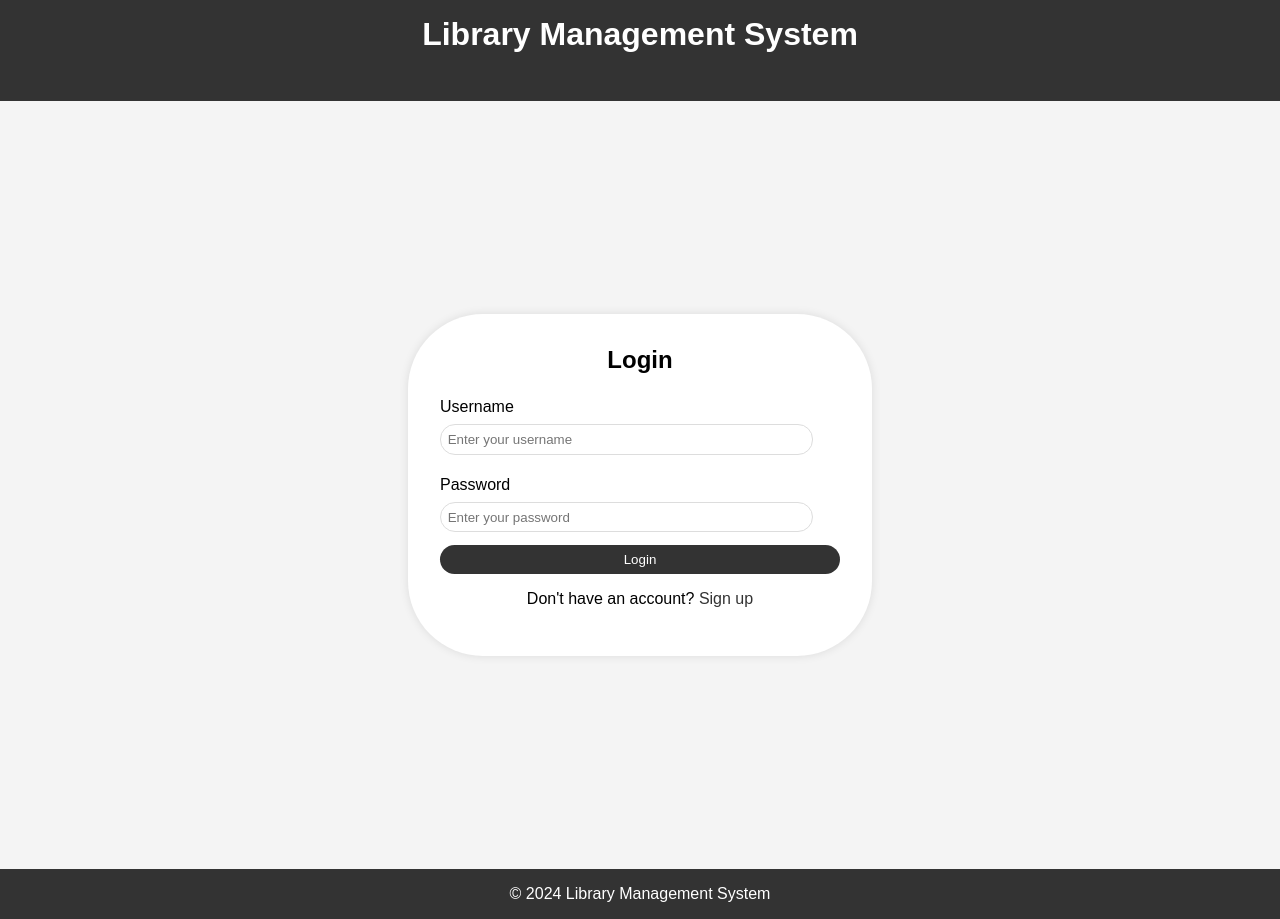
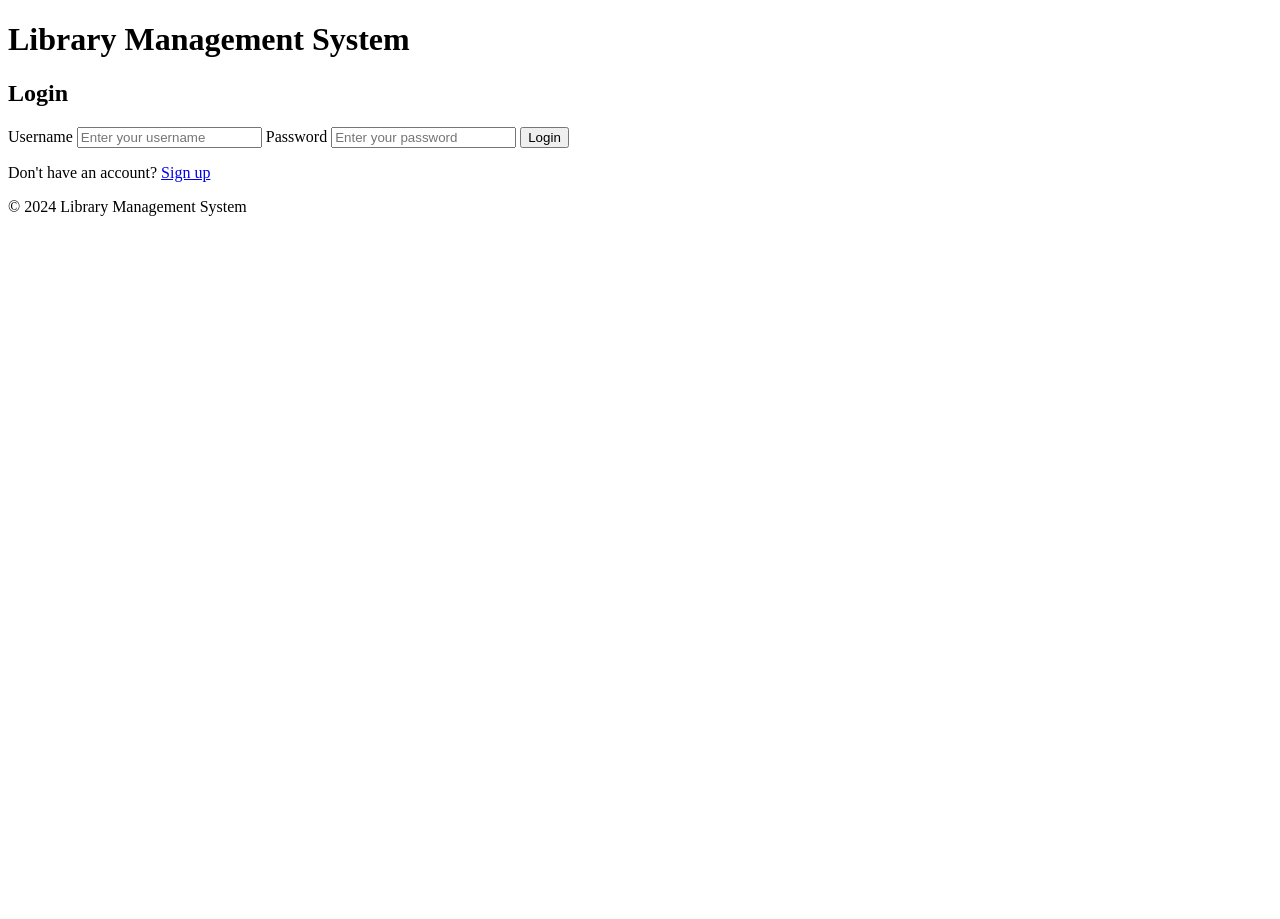
Before and after one commit to Ahmedyehia12/LibraryManagmentSystem, a Flask app: page / in a window 1280 px wide. After the commit the page ends 216 px from the top, so only its background shows below. Run offline with Flask 3, Linux system fonts and the light colour scheme.

Commit message:
Update login.html

```diff
--- a/app/templates/login.html
+++ b/app/templates/login.html
@@ -4,102 +4,6 @@
     <meta charset="UTF-8">
     <meta name="viewport" content="width=device-width, initial-scale=1.0">
     <title>Library Management System - Login</title>
-    <style>
-        /* General Styles */
-        body {
-            font-family: Arial, sans-serif;
-            margin: 0;
-            padding: 0;
-            background-color: #f4f4f4;
-        }
-
-        header {
-            background-color: #333333;
-            color: #fff;
-            padding: 1em 0;
-            text-align: center;
-        }
-
-        main {
-            padding: 1em;
-            display: flex;
-            justify-content: center;
-            align-items: center;
-            height: calc(100vh - 4em); /* Adjust for header and footer */
-        }
-
-        section {
-            background-color: #fff;
-            padding: 2em;
-            border-radius: 75px;
-            box-shadow: 0 0 10px rgba(0, 0, 0, 0.1);
-            width: 100%;
-            max-width: 400px;
-        }
-
-        h1 {
-            margin: 0 0 1em 0;
-            text-align: center;
-        }
-
-        label {
-            display: block;
-            margin: 0.5em 0;
-        }
-
-        input, select {
-            width: calc(100% - 2em);
-            padding: 0.5em;
-            margin-bottom: 1em;
-            border: 1px solid #ddd;
-            border-radius: 15px;
-            box-sizing: border-box;
-        }
-
-        button {
-            background-color: #333;
-            color: #fff;
-            border: none;
-            padding: 0.5em 1em;
-            border-radius: 15px;
-            cursor: pointer;
-            width: 100%;
-        }
-
-        button:hover {
-            background-color: #555;
-        }
-
-        .flash {
-            padding: 10px;
-            margin-bottom: 20px;
-            border-radius: 15px;
-            background-color: #f8d7da;
-            color: #721c24;
-        }
-
-        .signup-link {
-            display: block;
-            text-align: center;
-            margin-top: 1em;
-        }
-
-        .signup-link a {
-            color: #333;
-            text-decoration: none;
-        }
-
-        .signup-link a:hover {
-            text-decoration: underline;
-        }
-
-        footer {
-            text-align: center;
-            padding: 1em 0;
-            background-color: #333;
-            color: #fff;
-        }
-    </style>
 </head>
 <body>
     <header>
```
